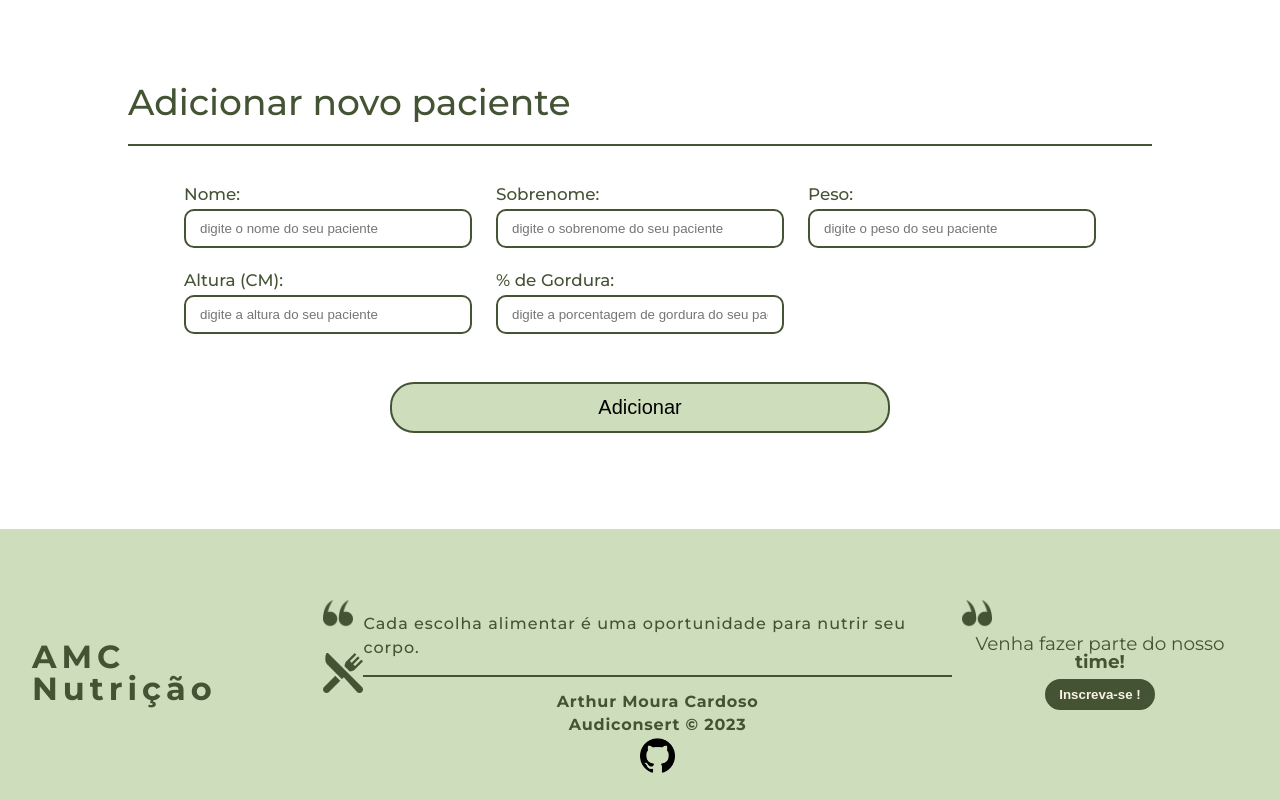
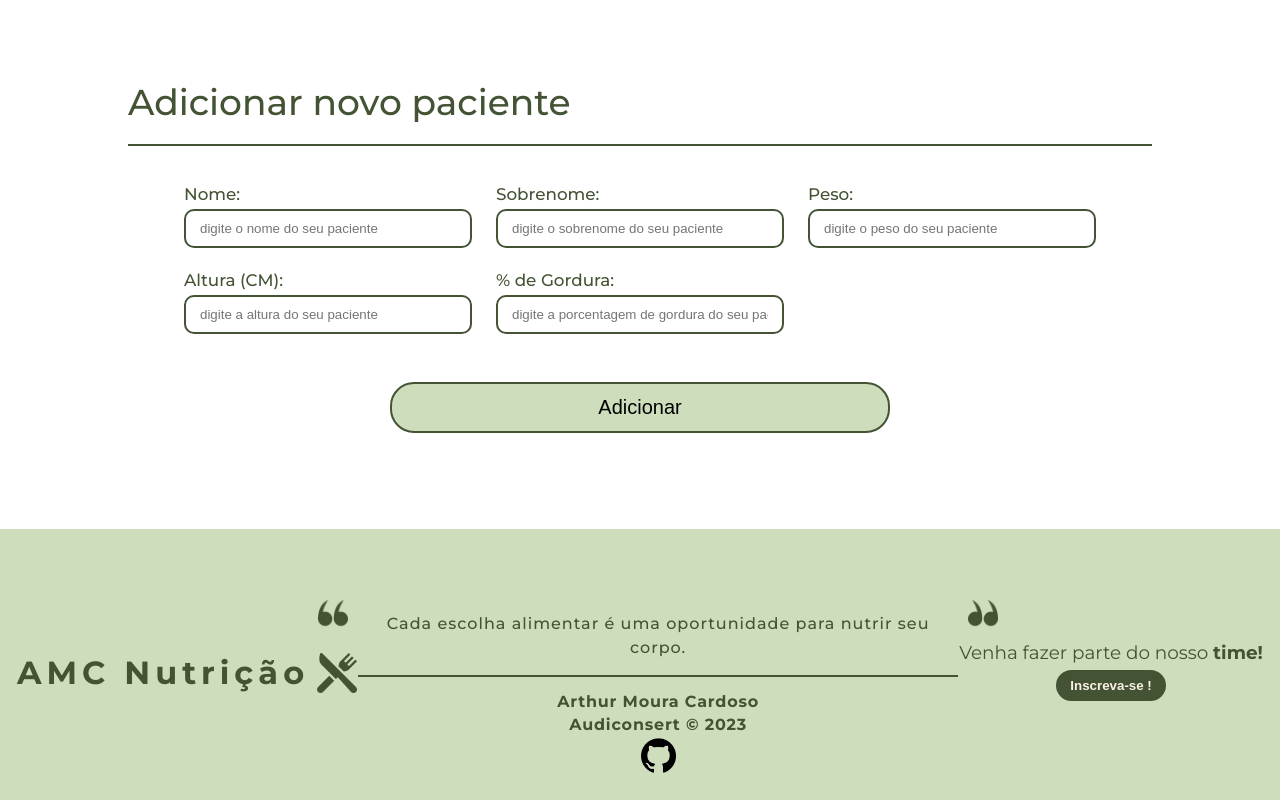
Before and after one commit to Arthur-Moura-Cardoso/AMCNutrition, a plain HTML site: page index.html in a window 1280 px wide. Shown: the part 763-1563 px from the top of the page. Drawn offline with Linux system fonts and the light colour scheme.

Commit message:
Add files via upload

```diff
--- a/css/componentes/_footer.scss
+++ b/css/componentes/_footer.scss
@@ -8,7 +8,7 @@ footer {
 
     display: flex;
     flex-direction: column;
-
+    gap: 16px;
     margin-top: 5vh;
     background: $cor-terciaria;
 
@@ -16,7 +16,7 @@ footer {
         display: flex;
         align-items: center;
         justify-content: space-evenly;
-        padding: 3em 2em 2em;
+        padding: 3em 1em 2em;
 
         .logo_footer {
             display: flex;
@@ -40,7 +40,8 @@ footer {
             transform: translateY(25px);
             .frase_motivacional {
                 position: relative;
-                max-width: fit-content;
+                max-width: 600px;
+                text-align: center;
                 line-height: 1.5em;
                 letter-spacing: 1px;
                 font-weight: 500;
```
Also changed, not shown: css/style.css, 1 other file.
